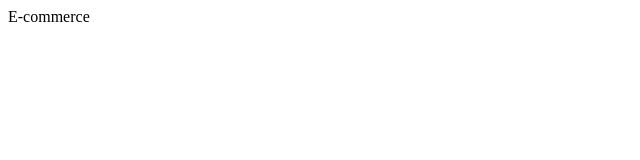
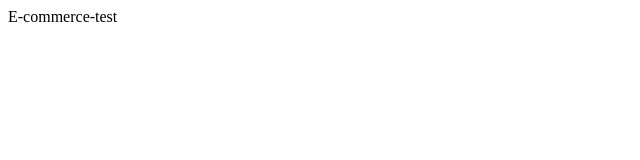
Before and after one commit to JoeAnsell/close-to-home, a React (Create React App) app: page / in a window 1280 px wide. Shown: the top 160 px of the page, without its empty margins (0-640 px from the left). Built offline with nearby package versions, Linux system fonts and the light colour scheme.

Commit message:
test upload

```diff
--- a/src/App.js
+++ b/src/App.js
@@ -1,7 +1,7 @@
 import React from "react";
 
 const App = () => {
-  return <div>E-commerce</div>;
+  return <div>E-commerce-test</div>;
 };
 
 export default App;
```
